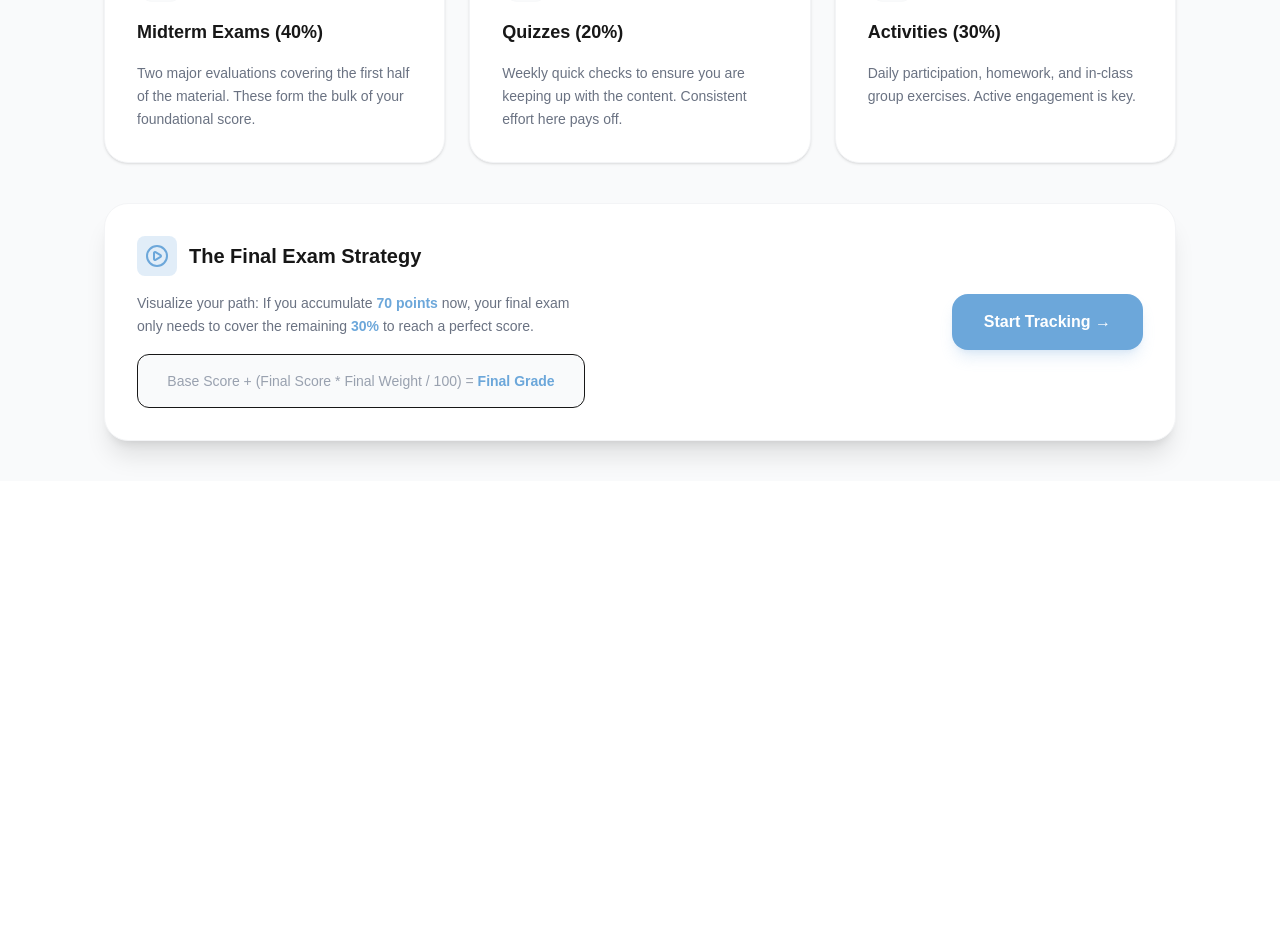
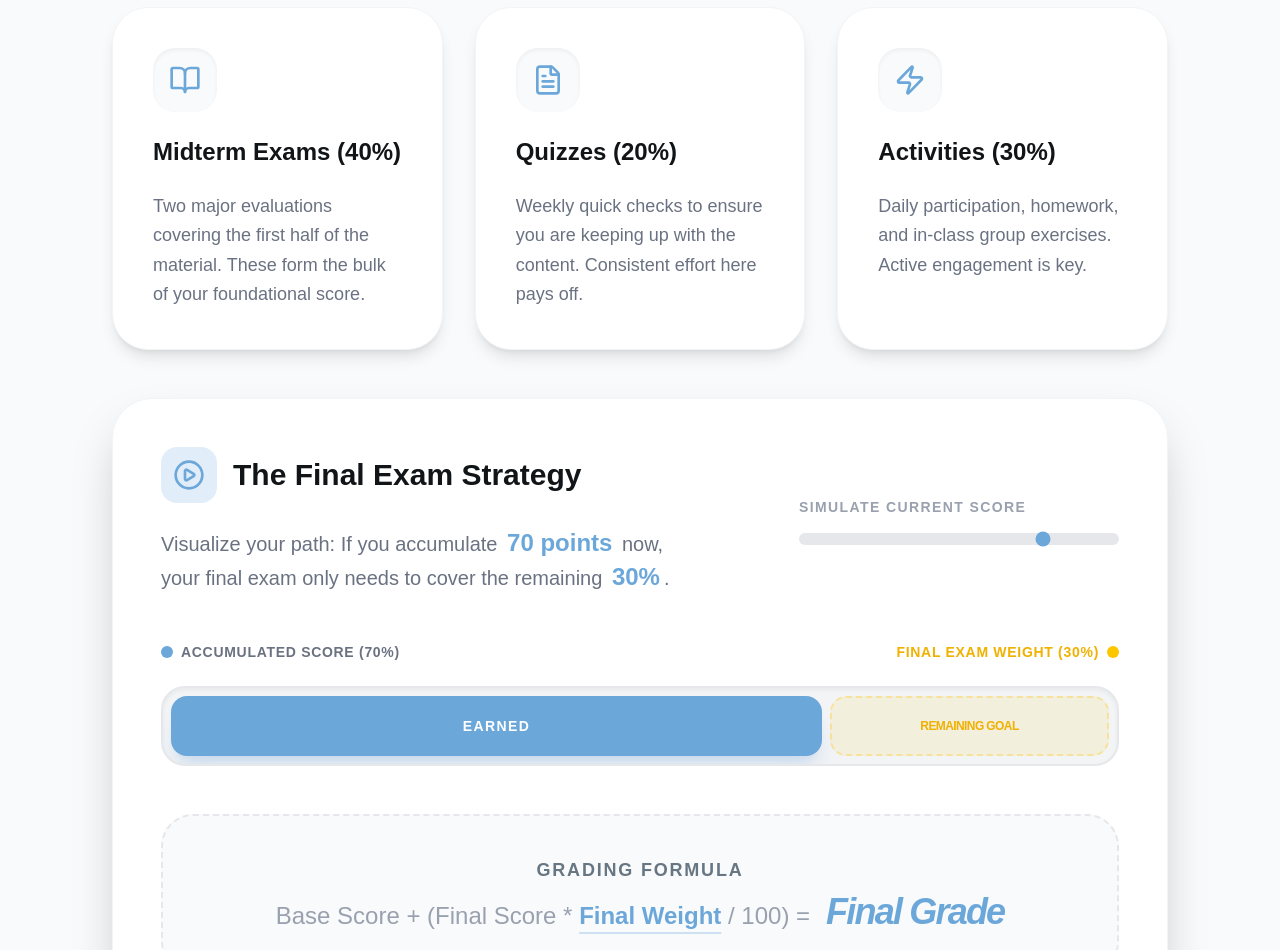
Before and after one commit to cnfzon/flaskys, a Next.js app in the folder my-teaching-app/: page /methodology in a window 1280 px wide. Shown: the part 340-1290 px from the top of the page. Before the commit the page ends 821 px from the top, so only its background shows below. Built offline with nearby package versions, Linux system fonts and the light colour scheme; no server answers.

Commit message:
methodlogy 動態圓柱分數修正

```diff
--- a/my-teaching-app/app/methodology/page.tsx
+++ b/my-teaching-app/app/methodology/page.tsx
@@ -10,6 +10,7 @@ import { BookOpen, FileText, Zap, PlayCircle } from 'lucide-react';
 export default function MethodologyPage() {
   const [userRole, setUserRole] = useState<'student' | 'teacher'>('teacher');
   const [loading, setLoading] = useState(true);
+  const [accumulatedScore, setAccumulatedScore] = useState(70);
 
   useEffect(() => {
     const unsubscribe = onAuthStateChanged(auth, async (user) => {
@@ -22,61 +23,106 @@ export default function MethodologyPage() {
     return () => unsubscribe();
   }, []);
 
-  if (loading) return <div className="p-10 text-center dark:text-white font-bold">Loading...</div>;
+  if (loading) return <div className="p-10 text-center dark:text-white font-bold text-xl">Loading...</div>;
 
   return (
-    <div className="min-h-screen bg-background-light dark:bg-background-dark font-sans">
-      {/* 修正：將側邊導覽換成原本的上側導覽列 */}
+    <div className="min-h-screen bg-background-light dark:bg-background-dark font-sans text-[#121517] dark:text-white">
       <Header title="EduTrack Methodology" userRole={userRole} />
 
-      <main className="max-w-6xl mx-auto p-10 flex flex-col gap-10">
-        <header className="flex flex-col gap-2">
-          <div className="text-primary font-bold text-sm tracking-widest uppercase">Academic Strategy</div>
-          <h1 className="text-4xl font-black dark:text-white tracking-tighter">Understanding Your Grade Methodology</h1>
-          <p className="text-[#677683] dark:text-[#9ba8b6] max-w-2xl">
+      <main className="max-w-6xl mx-auto p-12 flex flex-col gap-12">
+        <header className="flex flex-col gap-4 text-center md:text-left">
+          <div className="text-primary font-black text-base tracking-[0.2em] uppercase">Academic Strategy</div>
+          {/* 放大主標題 */}
+          <h1 className="text-5xl md:text-6xl font-black tracking-tighter leading-none">
+            Understanding Your <span className="text-primary">Grade Methodology</span>
+          </h1>
+          {/* 放大副標題說明文字 */}
+          <p className="text-xl md:text-2xl text-[#677683] dark:text-[#9ba8b6] max-w-3xl leading-relaxed">
             The strategic path to passing: The more you earn during the term, the less weight your final exam carries.
           </p>
         </header>
 
-        {/* 成績組成區塊 */}
-        <section className="grid grid-cols-1 md:grid-cols-3 gap-6">
+        {/* 成績組成區塊 - 放大內容字體 */}
+        <section className="grid grid-cols-1 md:grid-cols-3 gap-8">
           <MethodCard
-            icon={<BookOpen className="w-6 h-6" />}
+            icon={<BookOpen className="w-8 h-8" />}
             title="Midterm Exams (40%)"
             desc="Two major evaluations covering the first half of the material. These form the bulk of your foundational score."
           />
           <MethodCard
-            icon={<FileText className="w-6 h-6" />}
+            icon={<FileText className="w-8 h-8" />}
             title="Quizzes (20%)"
             desc="Weekly quick checks to ensure you are keeping up with the content. Consistent effort here pays off."
           />
           <MethodCard
-            icon={<Zap className="w-6 h-6" />}
+            icon={<Zap className="w-8 h-8" />}
             title="Activities (30%)"
             desc="Daily participation, homework, and in-class group exercises. Active engagement is key."
           />
         </section>
 
-        {/* 策略說明區塊 */}
-        <section className="bg-white dark:bg-[#1a222c] rounded-3xl p-8 border border-gray-100 dark:border-gray-700 shadow-xl">
-          <div className="flex flex-col md:flex-row justify-between items-center gap-8">
-            <div className="flex flex-col gap-4">
-              <div className="flex items-center gap-3">
-                <div className="p-2 bg-primary/20 rounded-lg text-primary">
-                  <PlayCircle className="w-6 h-6" />
+        {/* 策略說明區塊 - 強化視覺對比與字級 */}
+        <section className="bg-white dark:bg-[#1a222c] rounded-[40px] p-12 border border-gray-100 dark:border-gray-700 shadow-2xl flex flex-col gap-12">
+          <div className="flex flex-col md:flex-row justify-between items-center gap-10">
+            <div className="flex flex-col gap-6 flex-1">
+              <div className="flex items-center gap-4">
+                <div className="p-3 bg-primary/20 rounded-2xl text-primary">
+                  <PlayCircle className="w-8 h-8" />
                 </div>
-                <h3 className="text-xl font-black dark:text-white">The Final Exam Strategy</h3>
+                <h3 className="text-3xl font-black">The Final Exam Strategy</h3>
               </div>
-              <p className="text-sm text-gray-500 max-w-md leading-relaxed">
-                Visualize your path: If you accumulate <span className="text-primary font-bold">70 points</span> now, your final exam only needs to cover the remaining <span className="text-primary font-bold">30%</span> to reach a perfect score.
+              <p className="text-lg md:text-xl text-gray-500 dark:text-gray-400 max-w-lg leading-relaxed">
+                Visualize your path: If you accumulate <span className="text-primary font-black text-2xl px-1">{accumulatedScore} points</span> now, your final exam only needs to cover the remaining <span className="text-primary font-black text-2xl px-1">{100 - accumulatedScore}%</span>.
               </p>
-              <div className="bg-gray-50 dark:bg-gray-800/50 p-4 rounded-xl font-mono text-sm text-center border dark:border-gray-700">
-                <span className="text-gray-400">Base Score + (Final Score * Final Weight / 100) =</span> <span className="text-primary font-bold">Final Grade</span>
+            </div>
+
+            <div className="w-full md:w-80 flex flex-col gap-4">
+              <label className="text-sm font-black text-gray-400 uppercase tracking-widest text-center md:text-left">Simulate Current Score</label>
+              <input
+                type="range" min="0" max="90" value={accumulatedScore}
+                onChange={(e) => setAccumulatedScore(Number(e.target.value))}
+                className="w-full h-3 bg-gray-200 dark:bg-gray-700 rounded-xl appearance-none cursor-pointer accent-primary"
+              />
+            </div>
+          </div>
+
+          {/* 圓柱進度條 - 放大標籤字體 */}
+          <div className="space-y-6">
+            <div className="flex justify-between text-xs md:text-sm font-black uppercase tracking-wider text-gray-500">
+              <span className="flex items-center gap-2">
+                <div className="w-3 h-3 bg-primary rounded-full"></div>
+                Accumulated Score ({accumulatedScore}%)
+              </span>
+              <span className="flex items-center gap-2 text-yellow-500">
+                Final Exam Weight ({100 - accumulatedScore}%)
+                <div className="w-3 h-3 bg-yellow-400 rounded-full"></div>
+              </span>
+            </div>
+            <div className="h-20 w-full bg-gray-100 dark:bg-gray-800/50 rounded-3xl overflow-hidden flex p-2 border-2 border-gray-200 dark:border-gray-700/50 shadow-inner">
+              <div
+                className="h-full bg-primary rounded-2xl transition-all duration-700 cubic-bezier(0.34, 1.56, 0.64, 1) flex items-center justify-center text-white text-sm font-black tracking-widest shadow-xl shadow-primary/20"
+                style={{ width: `${accumulatedScore}%` }}
+              >
+                {accumulatedScore >= 15 && 'EARNED'}
+              </div>
+              <div
+                className="h-full bg-yellow-400/10 rounded-2xl transition-all duration-700 cubic-bezier(0.34, 1.56, 0.64, 1) border-2 border-dashed border-yellow-400/30 ml-2 flex items-center justify-center text-yellow-500 text-xs font-black tracking-tighter"
+                style={{ width: `${100 - accumulatedScore}%` }}
+              >
+                {100 - accumulatedScore >= 20 && 'REMAINING GOAL'}
               </div>
             </div>
-            <button className="bg-primary hover:bg-primary/90 text-white px-8 py-4 rounded-2xl font-black transition-all active:scale-95 shadow-lg shadow-primary/20">
-              Start Tracking →
-            </button>
+          </div>
+
+          {/* 公式區塊 - 放大並加強強調 */}
+          <div className="bg-gray-50 dark:bg-gray-800/30 p-10 rounded-4xl font-mono text-center border-2 border-dashed border-gray-200 dark:border-gray-700/50 relative group">
+            <div className="text-[#677683] dark:text-gray-500 text-base md:text-lg mb-2 uppercase font-black tracking-widest">Grading Formula</div>
+            <div className="text-xl md:text-2xl">
+              <span className="text-gray-400">Base Score + (Final Score * </span>
+              <span className="text-primary font-black underline decoration-primary/30 underline-offset-8">Final Weight</span>
+              <span className="text-gray-400"> / 100) =</span>
+              <span className="text-primary font-black text-3xl md:text-4xl ml-4 tracking-tighter italic">Final Grade</span>
+            </div>
           </div>
         </section>
       </main>
@@ -86,12 +132,12 @@ export default function MethodologyPage() {
 
 function MethodCard({ icon, title, desc }: any) {
   return (
-    <div className="bg-white dark:bg-[#1a222c] p-8 rounded-3xl border border-gray-100 dark:border-gray-700 shadow-sm flex flex-col gap-4 hover:border-primary/30 transition-colors">
-      <div className="w-12 h-12 flex items-center justify-center bg-gray-50 dark:bg-gray-800 rounded-2xl text-primary shadow-inner">
+    <div className="bg-white dark:bg-[#1a222c] p-10 rounded-[36px] border border-gray-100 dark:border-gray-700 shadow-lg flex flex-col gap-6 hover:shadow-2xl hover:border-primary/40 transition-all duration-500 group cursor-default">
+      <div className="w-16 h-16 flex items-center justify-center bg-gray-50 dark:bg-gray-800 rounded-[22px] text-primary shadow-inner group-hover:scale-110 group-hover:bg-primary group-hover:text-white transition-all duration-500">
         {icon}
       </div>
-      <h4 className="text-lg font-black dark:text-white">{title}</h4>
-      <p className="text-sm text-gray-500 leading-relaxed">{desc}</p>
+      <h4 className="text-2xl font-black">{title}</h4>
+      <p className="text-base md:text-lg text-gray-500 dark:text-gray-400 leading-relaxed">{desc}</p>
     </div>
   );
 }
```
